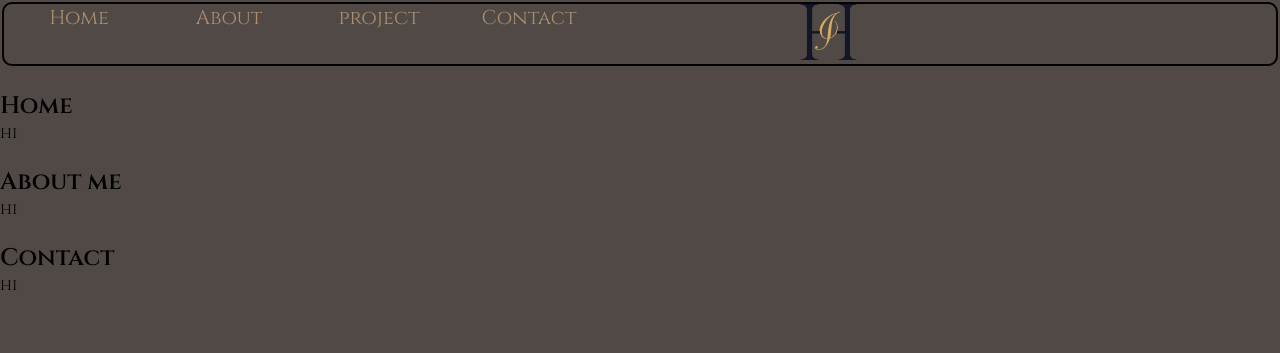
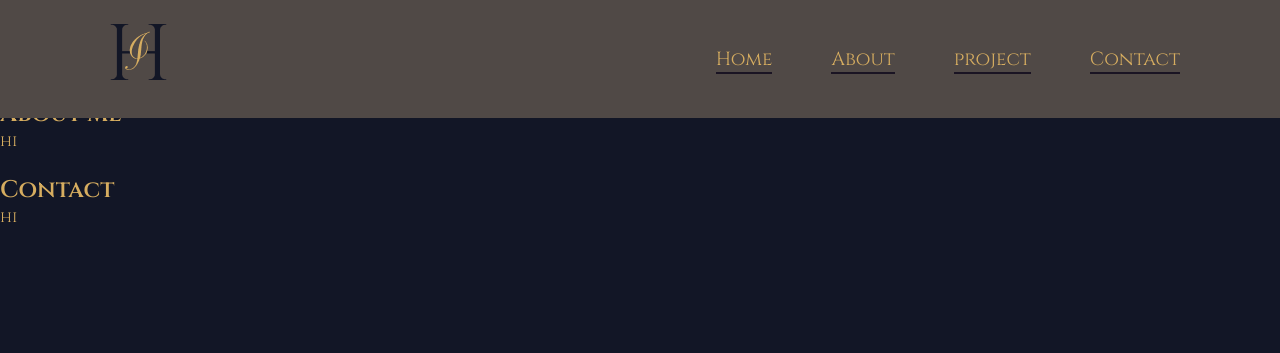
Before and after one commit to Iman-Haji/portfolio, a plain HTML site: page index.html in a window 1280 px wide. Drawn offline with Linux system fonts and the light colour scheme; a web font is replaced by a local one.

Commit message:
navigation bar added

```diff
--- a/index.html
+++ b/index.html
@@ -9,21 +9,20 @@
     <link rel="stylesheet" href="style.css" />
   </head>
   <body>
-    <nav>
-      <div id="main.menu">
-        <div class="logo">
-          <a href=""><img src="/LOGO.png" alt="LOGO"></a>
-        </div>
-        <div id="menu">
-          <ul class="menu">
-            <li><a href="index.html" class="link">Home</a></li>
-            <li><a href="about.html" class="link">About</a></li>
-            <li><a href="project.html" class="link">project</a></li>
-            <li><a href="contact.html" class="link">Contact</a></li>
-          </ul>
-        </div>
-      </div>
-    </nav>
+
+    <header class="header">
+      <a href=""><img src="/LOGO.png" alt="LOGO"></a>
+
+      <nav class="navBar">
+        <a href="index.html" class="link">Home</a>
+        <a href="about.html" class="link">About</a>
+        <a href="project.html" class="link">project</a>
+        <a href="contact.html" class="link">Contact</a>
+      </nav>
+    </header>
+
+    </header>
+
     <br />
     <h2>Home</h2>
     <p>hi</p>
@@ -35,3 +34,19 @@
     <p>hi</p>
   </body>
 </html>
+
+
+
+    <!--<header>
+
+      <div class="logo">
+        <img src="/LOGO.png" alt="LOGO">
+      </div>
+      <div class="menu.bar">
+        <ul class="menu.bar">
+          <li><a href="index.html" class="link">Home</a></li>
+          <li><a href="about.html" class="link">About</a></li>
+          <li><a href="project.html" class="link">project</a></li>
+          <li><a href="contact.html" class="link">Contact</a></li>
+        </ul>
+      </div>-->
--- a/style.css
+++ b/style.css
@@ -2,70 +2,54 @@
   margin: 0;
   padding: 0;
   font-family: 'Cinzel', serif, 'Rajdhani', sans-serif;
-}
-
-html {
-  font-family: 'Times New Roman', Times, serif;
+  box-sizing: border-box;
 }
 
 body {
-  background-color: #504946;
-  margin: 0px;
-  height: 100%;
-  width: 100%;
+  background-color: #121626;
+  color: #D6AD60;
 }
 
-/*
-h1 {
-  margin-bottom: 100px;
-  margin-top: 1px;
-}*/
 
-#main.menu {
+.header {
+  position: fixed;
+  top: 0;
+  left: 0;
   width: 100%;
-  position: relative;
+  padding: 20px 100px;
+  background-color: #504946;
+  display: flex;
+  justify-content: space-between;
+  align-items: center;
+
 }
 
 .logo {
-  width: 350px;
-  height: 350px;
-  position: absolute;
-  top: 0;
-  left: 50%;
-  content: "";
-  margin-left: 150px;
+  font-size: 32px;
+  color: navy;
+  text-decoration: none;
+
 }
 
-.menu {
-  align-items: center;
-  display: flex;
-  flex-wrap: wrap;
-  justify-content: left;
-  list-style: none;
-  border-radius: 10px;
-  border-style: solid;
-  border-width: 2px;
-  margin: 2px;
-  box-shadow: 9px;
+.navBar a {
+  position: relative;
+  font-size: 19px;
+  color: #D6AD60;
+  font-weight: 100;
+  text-decoration: none;
+  margin-left: 55px;
 }
 
-.menu li {
-  width: 150px;
-  height: 60px;
-  text-align: center;
+.navBar a::before {
+  content: '';
+  position: absolute;
+  top: 100%;
+  left: 0;
+  width: 100%;
+  height: 1.5px;
+  background: #1A1423;
 }
 
-a {
-  font-size: 20px;
-  color: #AB8F70;
-  text-decoration: none;
+.navBar a::before {
+  width: 100%;
 }
-
-.menu h1 {
-  color: #AB8F70;
-}
-
-
-link {
-  color: #AB8F70;
-}
```
